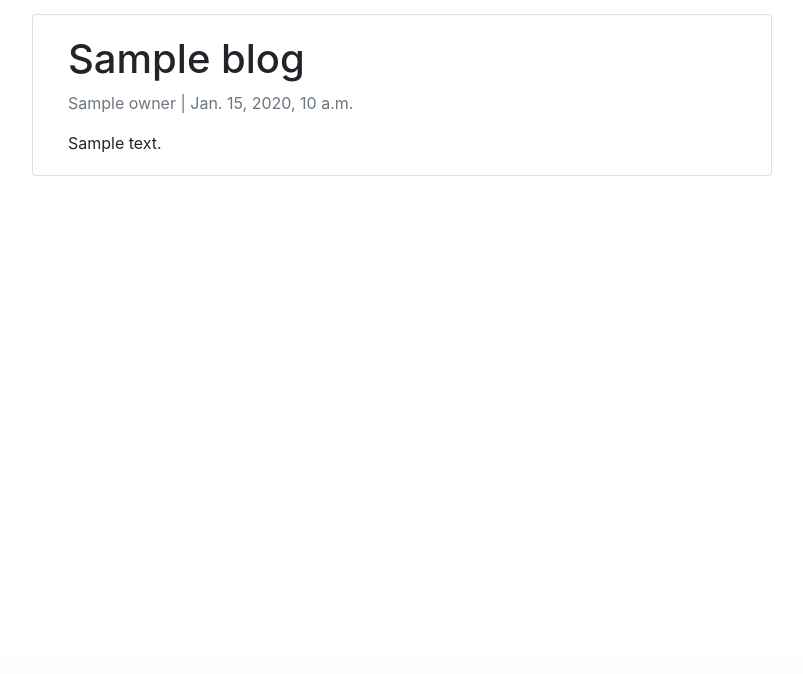
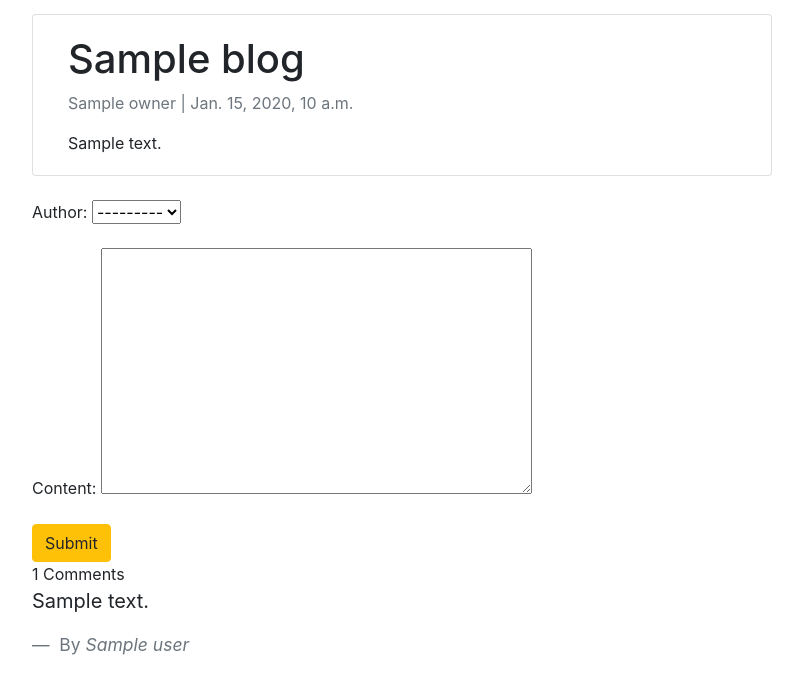
Before and after one commit to Anthonyomondi/blog, a Django app: template tony_blogs/templates/tony_blogs/blog.html in a window 1280 px wide. Shown: the part 143-817 px from the top of the page, without its empty margins (53-856 px from the left). Before the commit the page ends 319 px from the top, so only its background shows below. Run offline with Django 3.2, Linux system fonts and the light colour scheme; tables that the repository leaves empty hold one stand-in row (values such as "Sample post"); the template is opened without the code that fills it: values that come from a table or form of the project are taken from there, most other values are stand-ins (such as "Sample title", 1, 10 or a date in 2020); data that the repository does not hold is empty; some libraries are stand-ins or nearby versions.

Commit message:
Update blog.html
added comment section

```diff
--- a/tony_blogs/templates/tony_blogs/blog.html
+++ b/tony_blogs/templates/tony_blogs/blog.html
@@ -22,4 +22,35 @@
   </div>
 </div>
 
+<form method="POST">
+  {% csrf_token %}
+    {{comment_form.as_p}}
+    <input type="submit" name="comment" class="btn btn-warning">
+
+</form>
+
+<div class="main-comment-section">
+  {{comments.count}} Comment{{comments|pluralize}}
+</div>
+
+{% for comment in comments %}
+  <blockquote class="blockquote">
+    <p>{{ comment.content}}</p>
+    <footer class="blockquote-footer">
+      By <cite>{{comment.user|capfirst}}
+
+        {% ifequal  object.author.id user.id%}
+        <a href="{% url 'tony_blogs' comment.id %}" style="color: #585858;"><i class="fa fa-trash fa-lg" aria-hidden="true"></i></a>
+        {% endifequal %}
+        {% ifequal comment.user.id user.id%}
+            {% ifequal comment.user.id object.author.id%}
+            {% else %}
+            <a href="{% url 'tony_blogs' comment.id %}" style="color: #585858;"><i class="fa fa-trash fa-lg" aria-hidden="true"></i></a>
+            {% endifequal %}
+        {% endifequal %}
+        </cite>
+    </footer>
+  </blockquote>
+{% endfor %}
+
 {% endblock content %}
```
